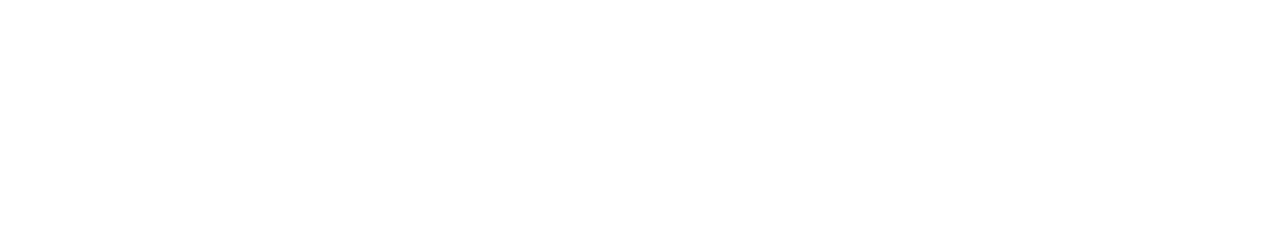
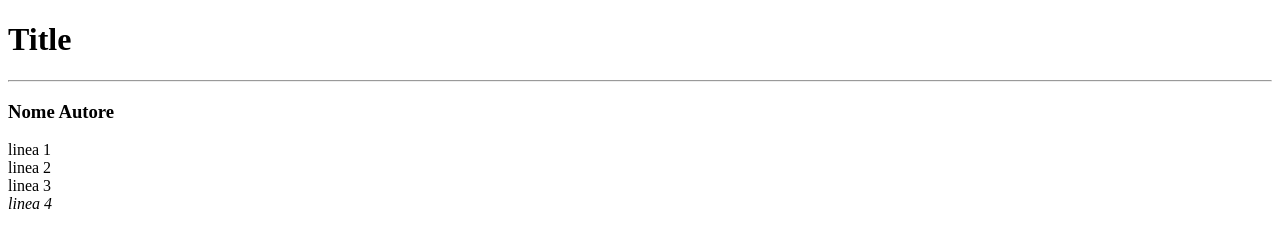
Before and after one commit to axessandro/html-paper-scentifico, a plain HTML site: page index.html in a window 1280 px wide. Drawn offline with Linux system fonts and the light colour scheme.

Commit message:
title-author

```diff
--- a/index.html
+++ b/index.html
@@ -9,11 +9,30 @@
 <body>
 
     <!-- header -->
-    <header></header>
+    <header>
+        <h1>Title</h1>
+    </header>
     <!-- /header -->
 
+    <hr>
+
     <!-- main -->
-    <main></main>
+    <main>
+        <!-- sezione1 -->
+        <section>
+            <h3>Nome Autore</h3>
+            <p>
+                linea 1 <br>
+                linea 2 <br>
+                linea 3 <br>
+                <em>linea 4</em>
+            </p>
+        </section>
+        <!-- /sezione1 -->
+
+        <!-- sezione2 -->
+        <!-- /sezione2 -->
+    </main>
     <!-- /main -->
 
     <!-- footer -->
```
